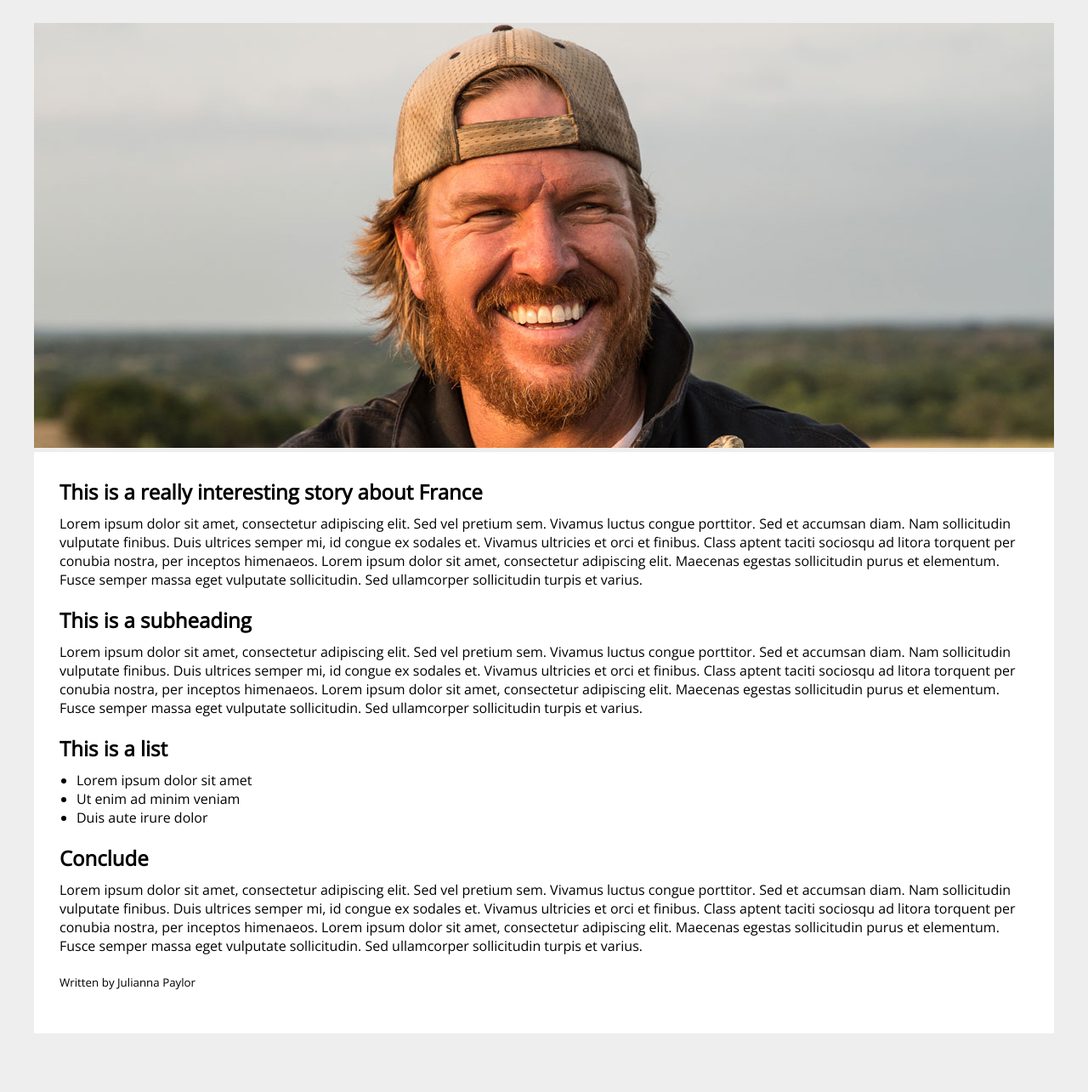
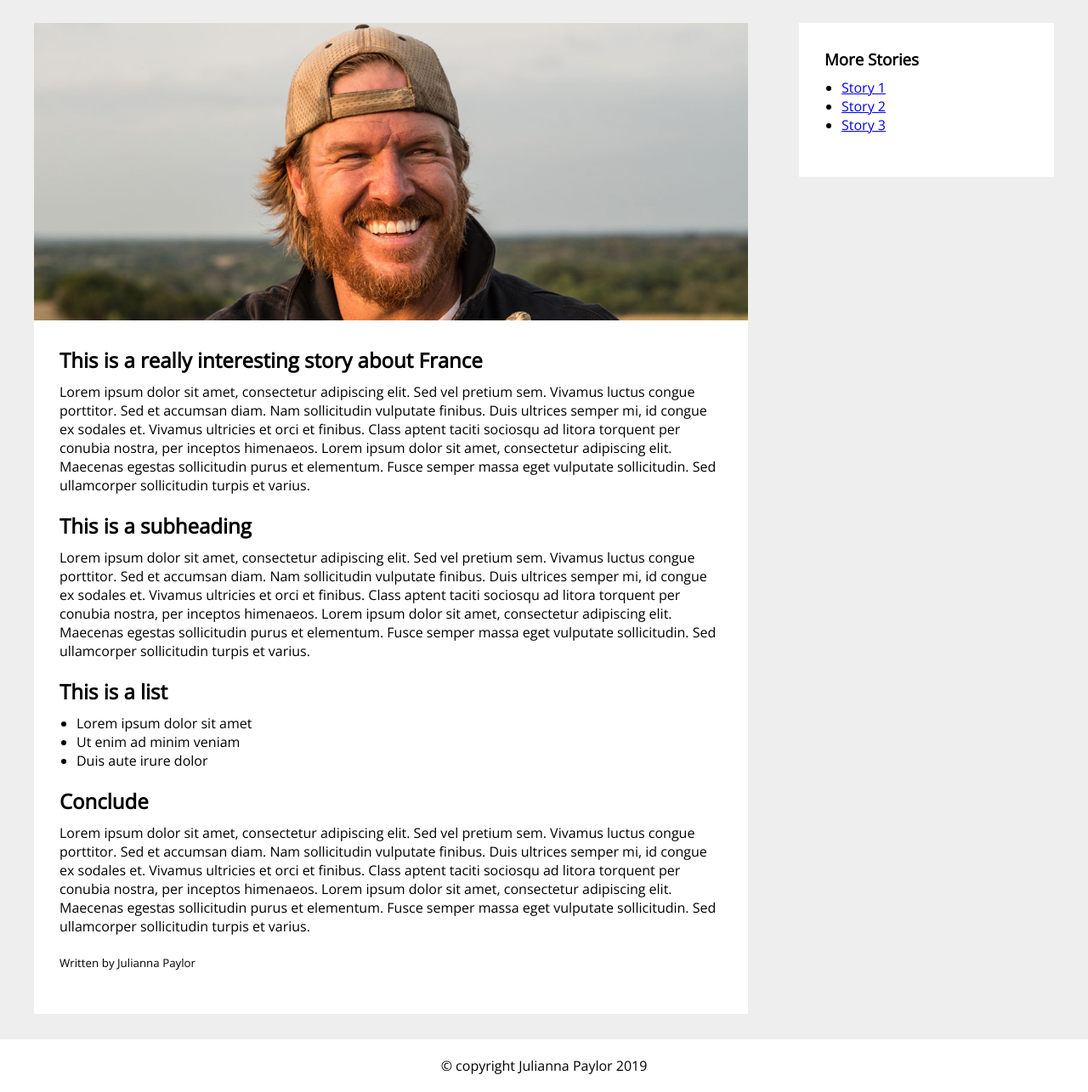
Before and after one commit to juliannapaylor/simple-website-layout, a plain HTML site: page index.html in a window 1280 px wide. Shown: the part 63-1348 px from the top of the page at 85% size. Before the commit the page ends 1309 px from the top, so only its background shows below. Drawn offline with nearby package versions, Linux system fonts and the light colour scheme.

Commit message:
video 2 web

```diff
--- a/css/main.css
+++ b/css/main.css
@@ -66,9 +66,29 @@ ul, ol{
     margin-bottom: 20px;
 }
 
+img {
+    display: block;
+    max-width: 100%;
+}
+
 .tm-content{
     margin-top: 30px;
     margin-bottom: 30px;
+    max-width: 70%;
+    float: left;
+}
+
+.tm-sidebar{
+    margin-top: 30px;
+    margin-bottom: 30px;
+    max-width: 25%;
+    float: right;
+    width: 25%;
+}
+
+.tm-sidebar div{
+    background: #fff;
+    padding: 30px;
 }
 
 .tm-article{
@@ -76,21 +96,15 @@ ul, ol{
     padding: 30px;
 }
 
+.clearfix::after{
+    content: " ";
+    clear: both;
+    display: block;
+    visibility: none;
+}
 
-
-
-
-
-
-
-
-
-
-
-
-
-
-
-
-
+.tm-footer{
+    background: #fff;
+    text-align: center;
+    padding: 20px;
 }
--- a/index.html
+++ b/index.html
@@ -20,7 +20,8 @@
                 </nav>
             </div>
         </header>
-        <div class="tm-container tm-content">
+        <div class="tm-container clearfix">
+        <div class="tm-content">
             <section class="tm-top-a">
                 <img src="/images/strasbourg-river.png" alt="">
             </section>
@@ -50,13 +51,23 @@
                     <small>Written by Julianna Paylor</small>
                 </p>
             </article>
-            <aside>
+        </div>
+
+            <aside class="tm-sidebar">
+                <div>
+                    <h3>More Stories</h3>
+                    <ul>
+                        <li><a href="#">Story 1</a></li>
+                        <li><a href="#">Story 2</a></li>
+                        <li><a href="#">Story 3</a></li>
+                    </ul>
+                </div>
 
             </aside>
         </div>
 
-        <footer>
-
+        <footer class="tm-footer">
+            &copy; copyright Julianna Paylor 2019
         </footer>
 
     </body>
```
